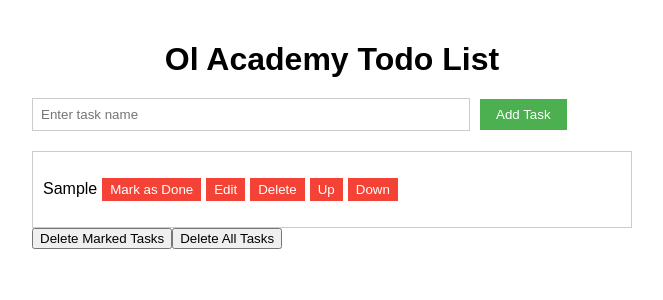
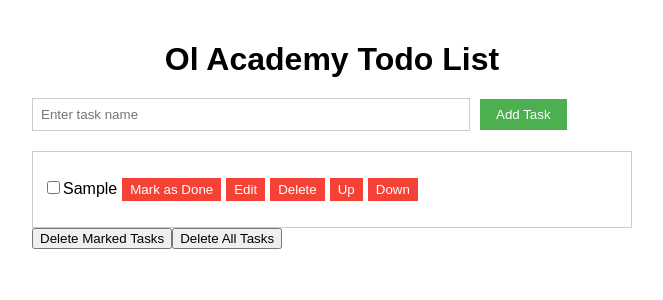
Before and after one commit to NinoPapava/ol-academy-react-todo, a React (Create React App) app: page / in a window 1280 px wide. Both pictures are taken after typing "Sample" into the empty fields and a click on the button "Add Task". Shown: the top 300 px of the page, without its empty margins (308-971 px from the left). Built offline with nearby package versions, Linux system fonts and the light colour scheme.

Commit message:
checkbox ის დამატება ყოველი დამატებული თასქისთვის

```diff
--- a/src/components/TodoList.jsx
+++ b/src/components/TodoList.jsx
@@ -66,6 +66,7 @@ class TodoList extends React.Component {
         <ul>
           {tasks.map((task, index) => (
             <li key={task.name} style={{ textDecoration: task.isDone ? 'line-through' : 'none', color: task.isDone ? 'red' : 'black' }}>
+            <input type="checkbox" checked={task.isDone} onChange={() => onTaskMarked(task.name)} />
               {editIndex === index ? (
                 <>
                   <input type="text" value={newTaskName} onChange={(e) => this.setState({ newTaskName: e.target.value })} />
```
